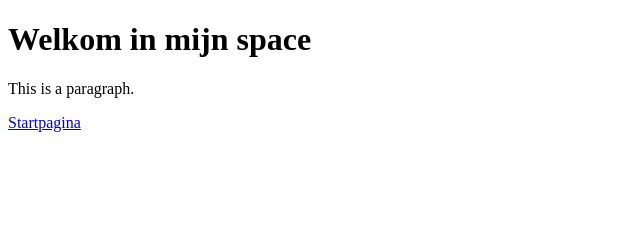
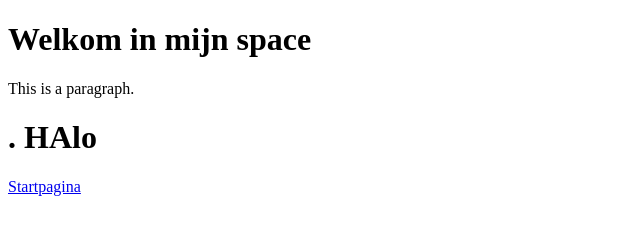
Before and after one commit to ValentinoFelicia/React, a plain HTML site: page Index.html in a window 1280 px wide. Shown: the whole page, without its empty margins (0-640 px from the left). Drawn offline with Linux system fonts and the light colour scheme.

Commit message:
Halo extra
test

```diff
--- a/Index.html
+++ b/Index.html
@@ -7,7 +7,7 @@
 
 <h1>Welkom in mijn space</h1>
 <p>This is a paragraph.</p>
-
+<h1> .  HAlo</h1>
 <A href="startpagina.html">Startpagina</A>
 </body>
 </html>
```
